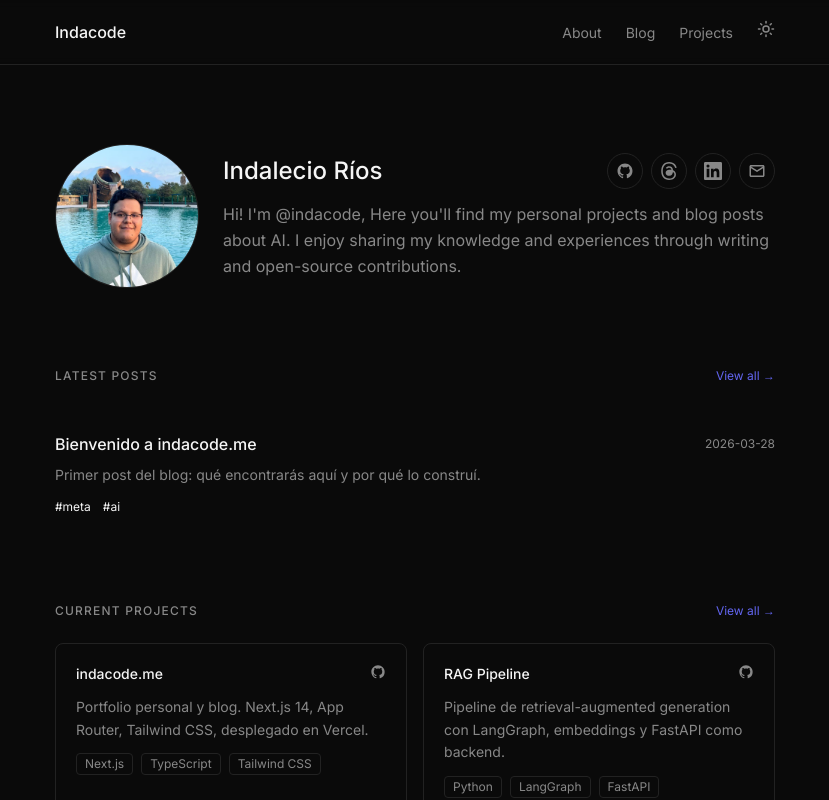
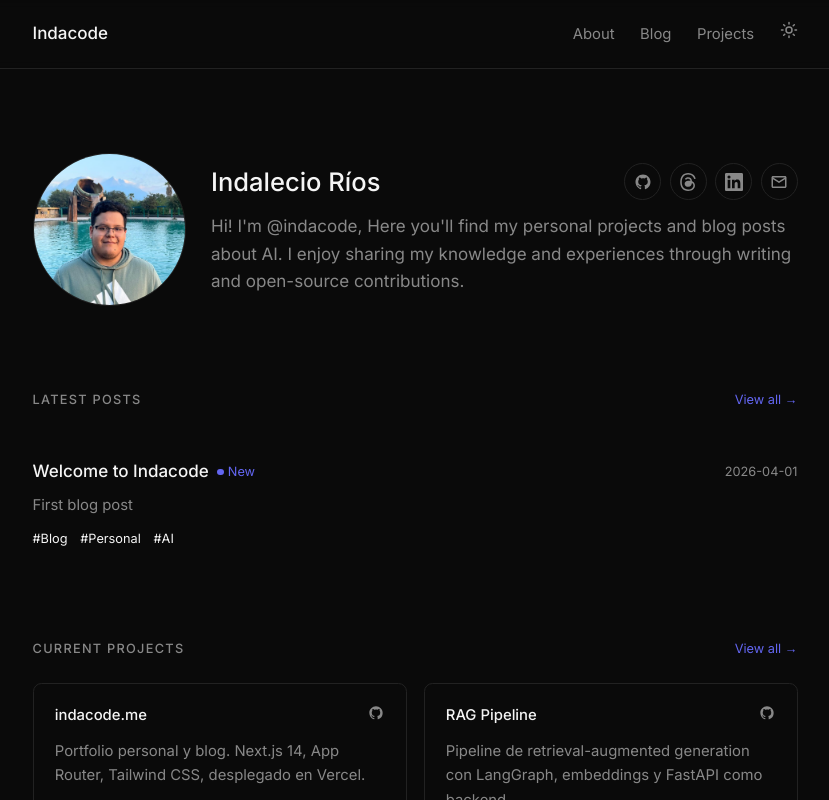
Before and after one commit to riosinda/indacode.me, a Next.js app: page / in a window 1280 px wide. Shown: the top 800 px of the page, without its empty margins (225-1054 px from the left). Built offline with nearby package versions, Linux system fonts and the light colour scheme.

Commit message:
feat: update first blog

```diff
--- a/app/blog/[slug]/page.tsx
+++ b/app/blog/[slug]/page.tsx
@@ -30,17 +30,25 @@ export default async function PostPage({ params }: Props) {
         ← Blog
       </Link>
       <header className="mb-12">
-        <h1 className="text-2xl font-medium text-text-primary mb-4">{post.title}</h1>
+        <div className="flex items-center gap-3 mb-4">
+          <h1 className="text-2xl font-medium text-text-primary">{post.title}</h1>
+          {post.is_newest && (
+            <span className="flex items-center gap-1 text-xs font-mono text-accent shrink-0">
+              <span className="relative flex h-1.5 w-1.5">
+                <span className="animate-ping absolute inline-flex h-full w-full rounded-full bg-accent opacity-75" />
+                <span className="relative inline-flex h-1.5 w-1.5 rounded-full bg-accent" />
+              </span>
+              New
+            </span>
+          )}
+        </div>
         <div className="flex items-center gap-4">
           <time className="text-xs text-text-secondary">{post.date}</time>
           {post.tags.length > 0 && (
-            <div className="flex flex-wrap gap-2">
+            <div className="flex flex-wrap gap-3">
               {post.tags.map((tag) => (
-                <span
-                  key={tag}
-                  className="text-xs text-accent bg-accent/10 px-2 py-0.5 rounded"
-                >
-                  {tag}
+                <span key={tag} className="font-mono text-xs text-text-secondary/60">
+                  #{tag}
                 </span>
               ))}
             </div>
@@ -48,7 +56,7 @@ export default async function PostPage({ params }: Props) {
         </div>
       </header>
       <article
-        className="prose prose-invert prose-sm max-w-none font-serif prose-headings:font-sans prose-headings:font-medium prose-a:text-accent prose-code:font-mono"
+        className="prose dark:prose-invert max-w-none prose-headings:font-medium prose-a:text-accent prose-code:font-mono"
         dangerouslySetInnerHTML={{ __html: post.contentHtml }}
       />
     </div>
--- a/app/blog/page.tsx
+++ b/app/blog/page.tsx
@@ -1,10 +1,6 @@
 import type { Metadata } from 'next'
 import PostCard from '@/components/PostCard'
 import { getAllPosts } from '@/lib/posts'
-
-export const metadata: Metadata = {
-  title: 'Blog',
-}
 
 export default function BlogPage() {
   const posts = getAllPosts()
--- a/app/globals.css
+++ b/app/globals.css
@@ -22,6 +22,8 @@
 
 html {
   color-scheme: dark;
+  background-color: var(--color-background);
+  font-size: 17px;
 }
 
 html:not(.dark) {
--- a/app/layout.tsx
+++ b/app/layout.tsx
@@ -18,7 +18,7 @@ const newsreader = Newsreader({
 export const metadata: Metadata = {
   title: {
     default: 'Indalecio Ríos',
-    template: '%s | indacode.me',
+    template: '%s | Indalecio Ríos',
   },
   description: 'AI-projects, blog posts about AI, and my professional profile.',
   metadataBase: new URL('https://indacode.me'),
@@ -31,6 +31,13 @@ export default function RootLayout({
 }) {
   return (
     <html lang="en" className="dark" suppressHydrationWarning>
+      <head>
+        <script
+          dangerouslySetInnerHTML={{
+            __html: `(function(){var t=localStorage.getItem('theme');if(t==='light')document.documentElement.classList.remove('dark');})();`,
+          }}
+        />
+      </head>
       <body className={`${inter.variable} ${newsreader.variable} font-sans bg-background text-text-primary antialiased`}>
         <Navbar />
         <main className="min-h-screen pt-16">
--- a/app/projects/page.tsx
+++ b/app/projects/page.tsx
@@ -1,9 +1,5 @@
 import type { Metadata } from 'next'
 import ProjectCard from '@/components/ProjectCard'
-
-export const metadata: Metadata = {
-  title: 'Projects',
-}
 
 const projects = [
   {
--- a/components/PostCard.tsx
+++ b/components/PostCard.tsx
@@ -6,16 +6,26 @@ interface PostCardProps {
   date: string
   description: string
   tags: string[]
+  is_newest: boolean
 }
 
-export default function PostCard({ slug, title, date, description, tags }: PostCardProps) {
+export default function PostCard({ slug, title, date, description, tags, is_newest }: PostCardProps) {
   return (
     <article className="group py-6">
       <div className="flex items-start justify-between gap-4 mb-2">
-        <Link href={`/blog/${slug}`}>
+        <Link href={`/blog/${slug}`} className="flex items-center gap-2">
           <h2 className="text-base font-medium text-text-primary group-hover:text-accent transition-colors">
             {title}
           </h2>
+          {is_newest && (
+            <span className="flex items-center gap-1 text-xs font-mono text-accent shrink-0">
+              <span className="relative flex h-1.5 w-1.5">
+                <span className="animate-ping absolute inline-flex h-full w-full rounded-full bg-accent opacity-75" />
+                <span className="relative inline-flex h-1.5 w-1.5 rounded-full bg-accent" />
+              </span>
+              New
+            </span>
+          )}
         </Link>
         <time className="text-xs text-text-secondary shrink-0 mt-1">{date}</time>
       </div>
@@ -23,7 +33,7 @@ export default function PostCard({ slug, title, date, description, tags }: PostC
       {tags.length > 0 && (
         <div className="flex items-center gap-3">
           {tags.map((tag) => (
-            <span key={tag} className="text-xs text-text-secondary/60">
+            <span key={tag} className="font-mono text-xs text-text-secondary/60">
               #{tag}
             </span>
           ))}
--- a/components/ThemeToggle.tsx
+++ b/components/ThemeToggle.tsx
@@ -3,7 +3,7 @@
 import { useEffect, useState } from 'react'
 
 export default function ThemeToggle() {
-  const [dark, setDark] = useState(true)
+  const [dark, setDark] = useState<boolean | null>(null)
 
   useEffect(() => {
     const stored = localStorage.getItem('theme')
@@ -13,7 +13,7 @@ export default function ThemeToggle() {
   }, [])
 
   function toggle() {
-    const next = !dark
+    const next = !(dark ?? true)
     setDark(next)
     document.documentElement.classList.toggle('dark', next)
     localStorage.setItem('theme', next ? 'dark' : 'light')
@@ -25,7 +25,7 @@ export default function ThemeToggle() {
       aria-label="Toggle theme"
       className="text-text-secondary hover:text-text-primary transition-colors"
     >
-      {dark ? (
+      {(dark ?? true) ? (
         <svg width="18" height="18" viewBox="0 0 24 24" fill="none" stroke="currentColor" strokeWidth="2" strokeLinecap="round" strokeLinejoin="round" aria-hidden="true">
           <circle cx="12" cy="12" r="4" />
           <path d="M12 2v2M12 20v2M4.93 4.93l1.41 1.41M17.66 17.66l1.41 1.41M2 12h2M20 12h2M6.34 17.66l-1.41 1.41M19.07 4.93l-1.41 1.41" />
--- a/content/blog/example-post.md
+++ /dev/null
@@ -1,19 +0,0 @@
----
-title: "Bienvenido a indacode.me"
-date: "2026-03-28"
-description: "Primer post del blog: qué encontrarás aquí y por qué lo construí."
-tags: ["meta", "ai"]
-published: true
----
-
-Este es el primer post del blog. Aquí escribiré sobre IA, ML, Python, APIs y todo lo que encuentre interesante en el camino.
-
-## Por qué este blog
-
-Construir en público es la mejor forma de aprender. Este sitio es mi espacio para documentar proyectos, compartir aprendizajes y tener algo concreto que mostrar.
-
-## Qué esperar
-
-- Posts técnicos sobre IA y modelos de lenguaje
-- Notas sobre herramientas que uso en el trabajo
-- Proyectos con código abierto en GitHub
--- /dev/null
+++ b/content/blog/welcome_indacode.md
@@ -0,0 +1,22 @@
+---
+title: "Welcome to Indacode"
+date: "2026-04-01"
+description: "First blog post"
+tags: ["Blog", "Personal", "AI"]
+published: true
+is_newest: true
+---
+
+**Hey! I'm Inda**
+
+I'm from Zacatecas, Mexico, and I've been working as an AI engineer for a few years now.
+
+I have some experience building AI-powered services (ML and DL models, LLMs, AI agents, ...) and I enjoy creating new tools as a hobby — it's also a great way to keep learning.
+
+I started this blog because I wanted to finally kick off a personal project I've been putting off for a while: **Indacode** (yes, it's Indalecio + Code :D).
+
+The idea is to have this space to write about things I'm learning, researching, or just experimenting with. I also have some projects I'd like to share, and I think a blog gives them a cleaner, more professional look or as we say in Mexico, more *"fresón"*.
+
+**Your opinion matters to me**
+
+I'll be sharing these posts on LinkedIn and Threads, so feel free to drop your thoughts in the comments and help me make the content even better.
--- a/lib/posts.ts
+++ b/lib/posts.ts
@@ -13,6 +13,7 @@ export interface PostMeta {
   description: string
   tags: string[]
   published: boolean
+  is_newest: boolean
 }
 
 export interface Post extends PostMeta {
@@ -39,6 +40,7 @@ export function getAllPosts(): PostMeta[] {
         description: data.description as string,
         tags: (data.tags as string[]) ?? [],
         published: (data.published as boolean) ?? false,
+        is_newest: (data.is_newest as boolean) ?? false,
       }
     })
     .filter((post) => post.published)
@@ -67,6 +69,7 @@ export async function getPostBySlug(slug: string): Promise<Post | null> {
     description: data.description as string,
     tags: (data.tags as string[]) ?? [],
     published: data.published as boolean,
+    is_newest: (data.is_newest as boolean) ?? false,
     contentHtml,
   }
 }
--- a/package.json
+++ b/package.json
@@ -14,18 +14,20 @@
     "next": "14.2.29",
     "react": "^18",
     "react-dom": "^18",
+    "rehype-stringify": "^10.0.1",
     "remark": "^15.0.1",
-    "remark-html": "^16.0.1"
+    "remark-html": "^16.0.1",
+    "remark-rehype": "^11.1.2"
   },
   "devDependencies": {
     "@types/node": "^20",
     "@types/react": "^18",
     "@types/react-dom": "^18",
+    "autoprefixer": "^10.0.1",
     "eslint": "^8",
     "eslint-config-next": "14.2.29",
     "postcss": "^8",
     "tailwindcss": "^3.4.1",
-    "autoprefixer": "^10.0.1",
     "typescript": "^5"
   }
 }
```
Also changed, not shown: app/about/page.tsx (+3 -7 lines), 1 other file (tests, documents, lock files or other folders).
